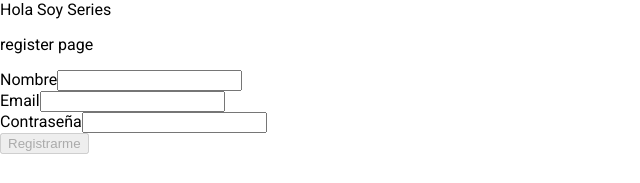
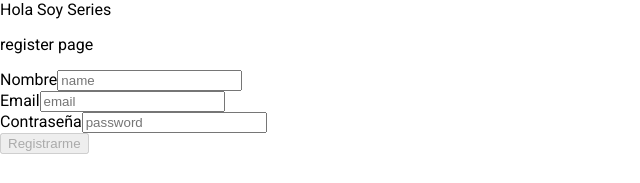
Before and after one commit to luciaaguirre/series-minder, an Angular app: page /register in a window 1280 px wide. Shown: the top 183 px of the page, without its empty margins (0-640 px from the left). Built offline with nearby package versions, Linux system fonts and the light colour scheme.

Commit message:
adds placeholders to regigster

```diff
--- a/src/app/auth/register/register.component.html
+++ b/src/app/auth/register/register.component.html
@@ -3,16 +3,23 @@
 <form [formGroup]="registerForm" (ngSubmit)="sendForm()">
   <div>
     <label for="texto">Nombre</label>
-    <input type="text" formControlName="texto" />
+    <input type="text" formControlName="texto" placeholder="name" />
   </div>
   <div>
     <label for="email">Email</label>
-    <input type="email" formControlName="email" />
+    <input type="email" formControlName="email" placeholder="email" />
   </div>
 
   <div>
     <label for="password"> Contraseña</label>
-    <input type="password" formControlName="password" />
+    <input type="password" formControlName="password" placeholder="password" />
   </div>
-  <button type="submit" [disabled]="registerForm.invalid">Registrarme</button>
+  <button
+    mat-raised-button
+    color="primary"
+    type="submit"
+    [disabled]="registerForm.invalid"
+  >
+    Registrarme
+  </button>
 </form>
```
